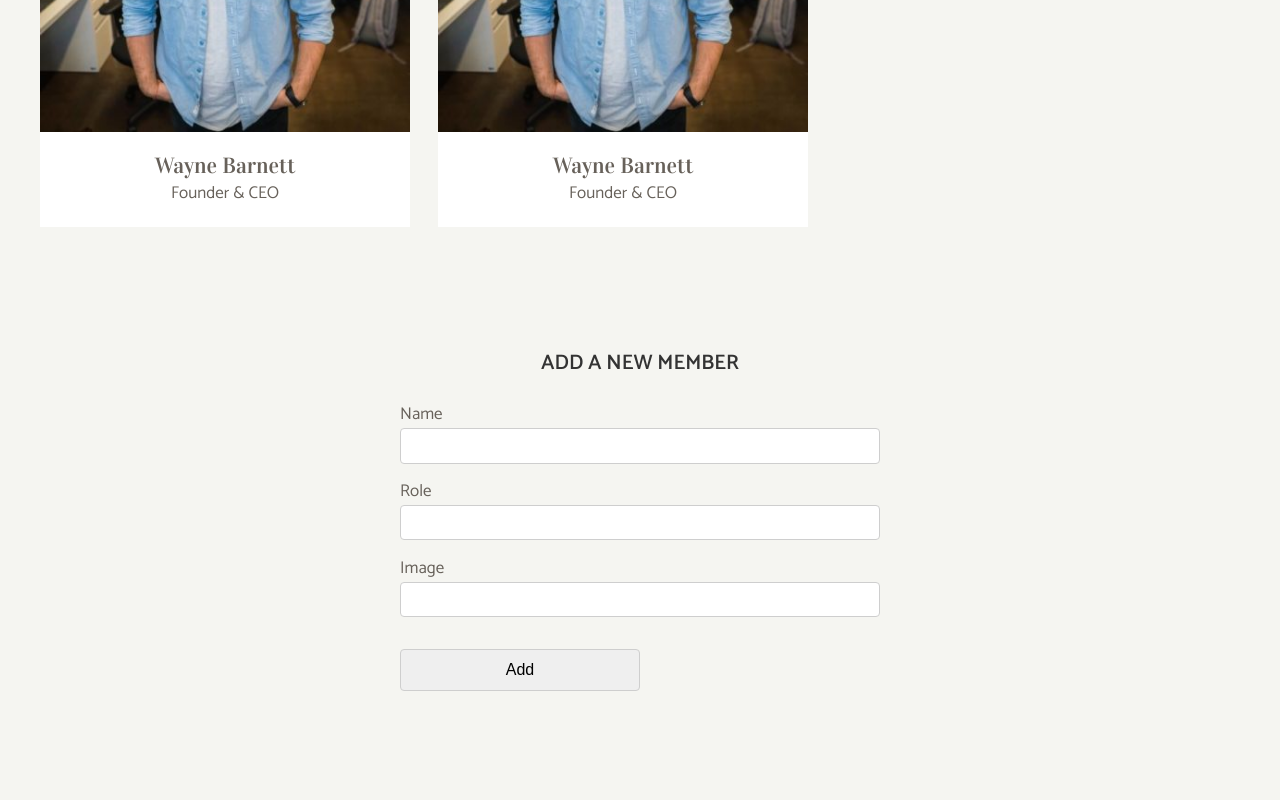
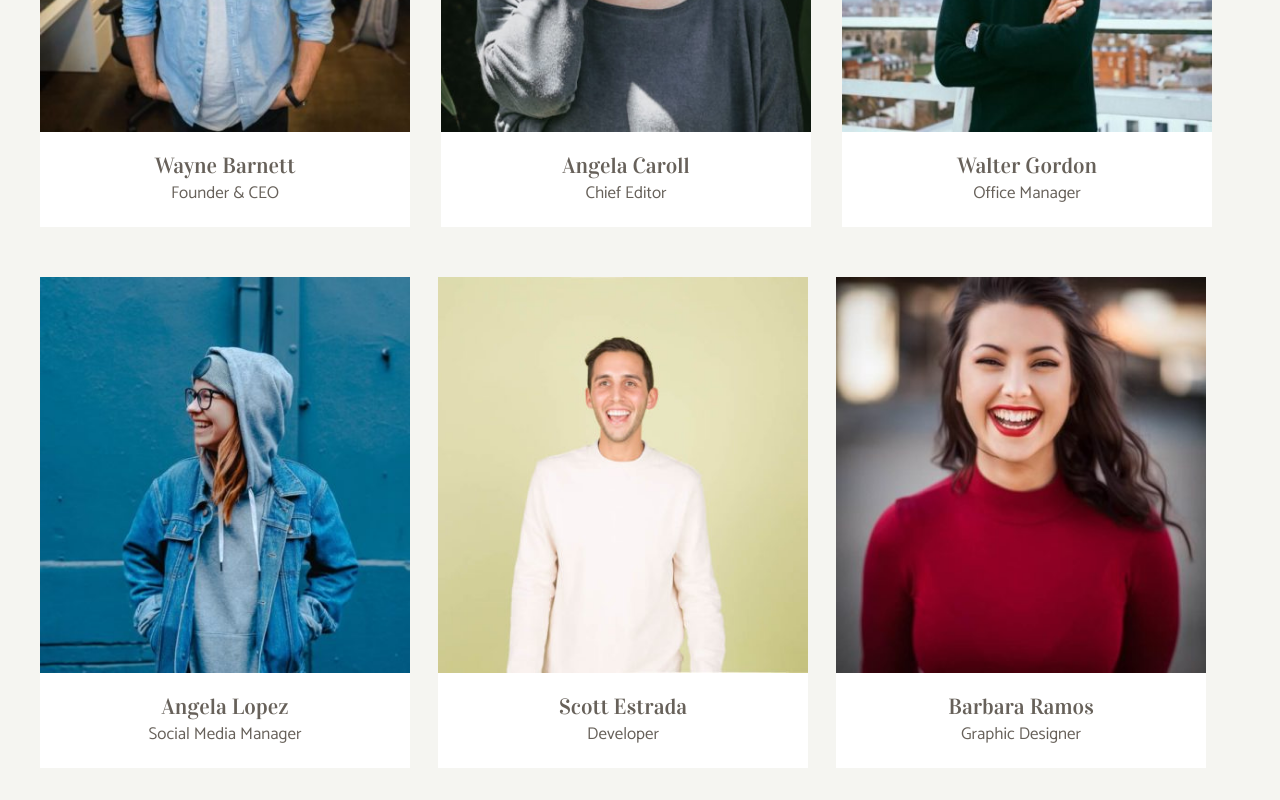
Before and after one commit to TrvMarco/js-our-team, a plain HTML site: page index.html in a window 1280 px wide. Shown: the part 500-1300 px from the top of the page. Before the commit the page ends 1257 px from the top, so only its background shows below. Drawn offline with Linux system fonts and the light colour scheme.

Commit message:
aggiunto tutti i membri del team

```diff
--- a/index.html
+++ b/index.html
@@ -23,7 +23,7 @@
         <div class="team-container">
           <!-- Inseriamo inizialmente una card statica per stilarla e vedere l'effetto finale -->
 
-          <div class="team-card">
+          <!-- <div class="team-card">
             <div class="card-image">
               <img
                 src="img/wayne-barnett-founder-ceo.jpg"
@@ -34,7 +34,7 @@
               <h3>Wayne Barnett</h3>
               <p>Founder & CEO</p>
             </div>
-          </div>
+          </div> -->
         </div>
       </div>
     </section>
--- a/script.js
+++ b/script.js
@@ -2,11 +2,35 @@
 const teamMembers = [
 
     {
-        memberPicture: "",
+        memberPicture: "img/wayne-barnett-founder-ceo.jpg",
         memberName: "Wayne Barnett",
         memberRole: "Founder & CEO"
     },
-
+    {
+        memberPicture: "img/angela-caroll-chief-editor.jpg",
+        memberName: "Angela Caroll",
+        memberRole: "Chief Editor"
+    },
+    {
+        memberPicture: "img/walter-gordon-office-manager.jpg",
+        memberName: "Walter Gordon",
+        memberRole: "Office Manager"
+    },
+    {
+        memberPicture: "img/angela-lopez-social-media-manager.jpg",
+        memberName: "Angela Lopez",
+        memberRole: "Social Media Manager"
+    },
+    {
+        memberPicture: "img/scott-estrada-developer.jpg",
+        memberName: "Scott Estrada",
+        memberRole: "Developer"
+    },
+    {
+        memberPicture: "img/barbara-ramos-graphic-designer.jpg",
+        memberName: "Barbara Ramos",
+        memberRole: "Graphic Designer"
+    },
 ];
 
 const teamContainer = document.querySelector(".team-container");
@@ -16,14 +40,13 @@ for(let i = 0; i < teamMembers.length; i ++){
     const teamCard = `
     <div class="team-card">
         <div class="card-image">
-        <img src="img/wayne-barnett-founder-ceo.jpg"
-            alt="Wayne Barnett"
-        />
+            <img src="${teamMembers[i].memberPicture}"
+                alt="${teamMembers[i].memberName}"
+            />
         </div>
         <div class="card-text">
-        <h3>Wayne Barnett</h3>
-        <p>Founder & CEO</p>
-        </div>
+        <h3>${teamMembers[i].memberName}</h3>
+        <p>${teamMembers[i].memberRole}</p>
     </div>`
 
     teamContainer.innerHTML += teamCard
```
